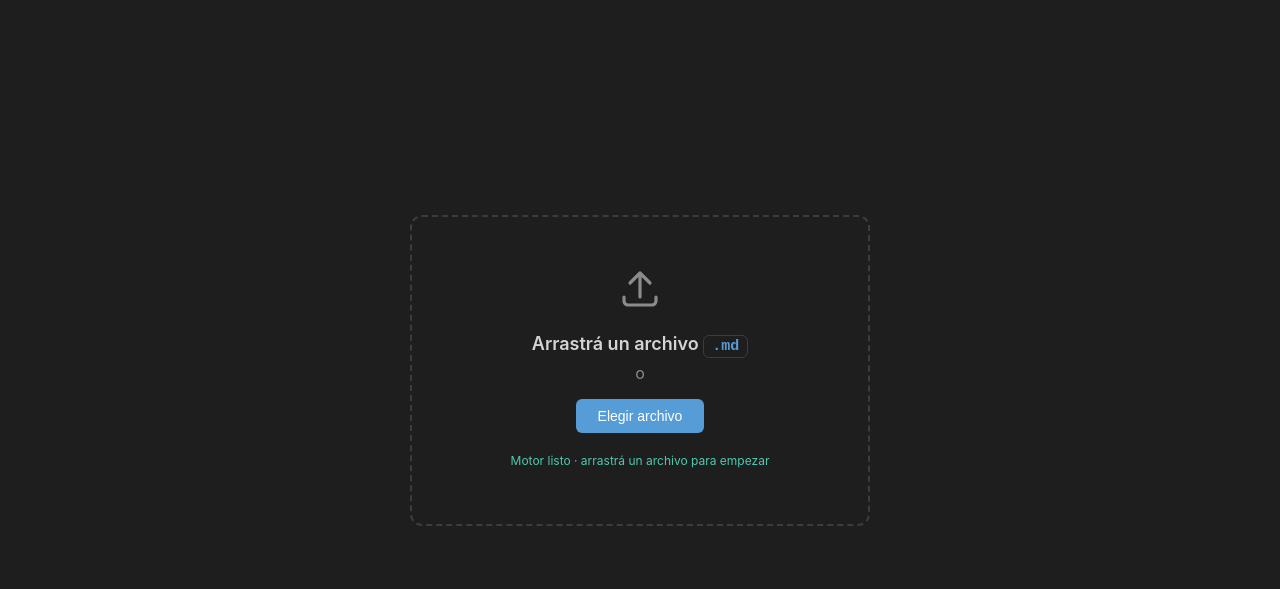
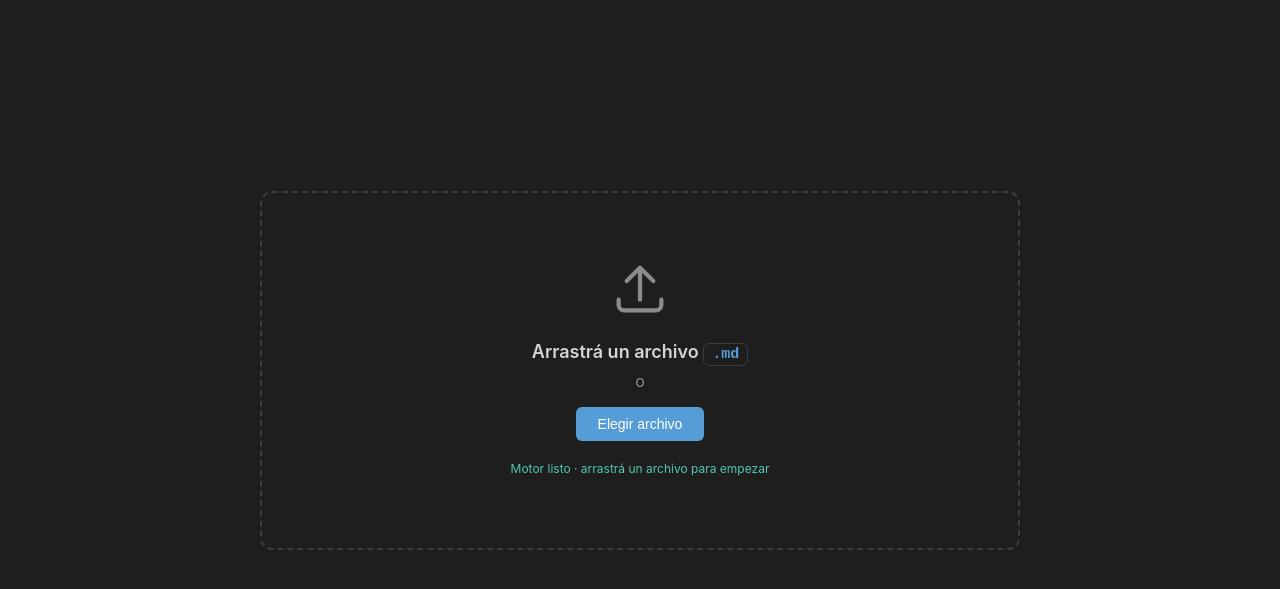
Before and after one commit to elgitdemarce/md-preview-wasm, a website built with Vite: page index.html in a window 1280 px wide. Shown: the part 51-640 px from the top of the page. Built offline with nearby package versions, Linux system fonts and the light colour scheme.

Commit message:
Agrandar dropzone

```diff
--- a/src/style.css
+++ b/src/style.css
@@ -82,10 +82,11 @@ main {
 
 .dropzone-inner {
   text-align: center;
-  padding: 48px 40px;
+  padding: 64px 48px;
   border: 2px dashed var(--border);
   border-radius: 12px;
-  max-width: 460px;
+  max-width: 760px;
+  min-height: 320px;
   width: 100%;
   transition: border-color 0.15s ease, background 0.15s ease, transform 0.15s ease;
 }
@@ -98,6 +99,8 @@ main {
 
 .dropzone svg {
   color: var(--fg-muted);
+  width: 64px;
+  height: 64px;
 }
 
 .dropzone.dragging svg {
```
